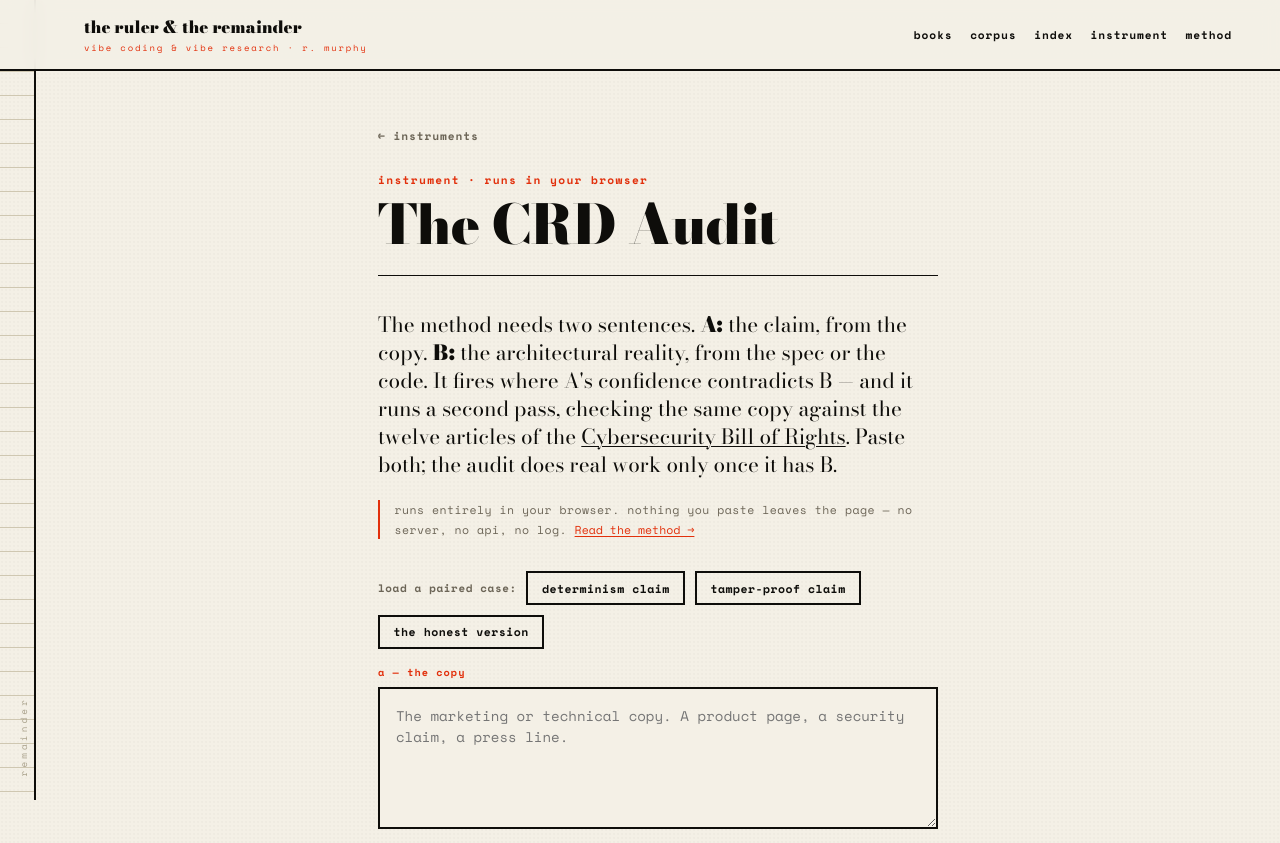
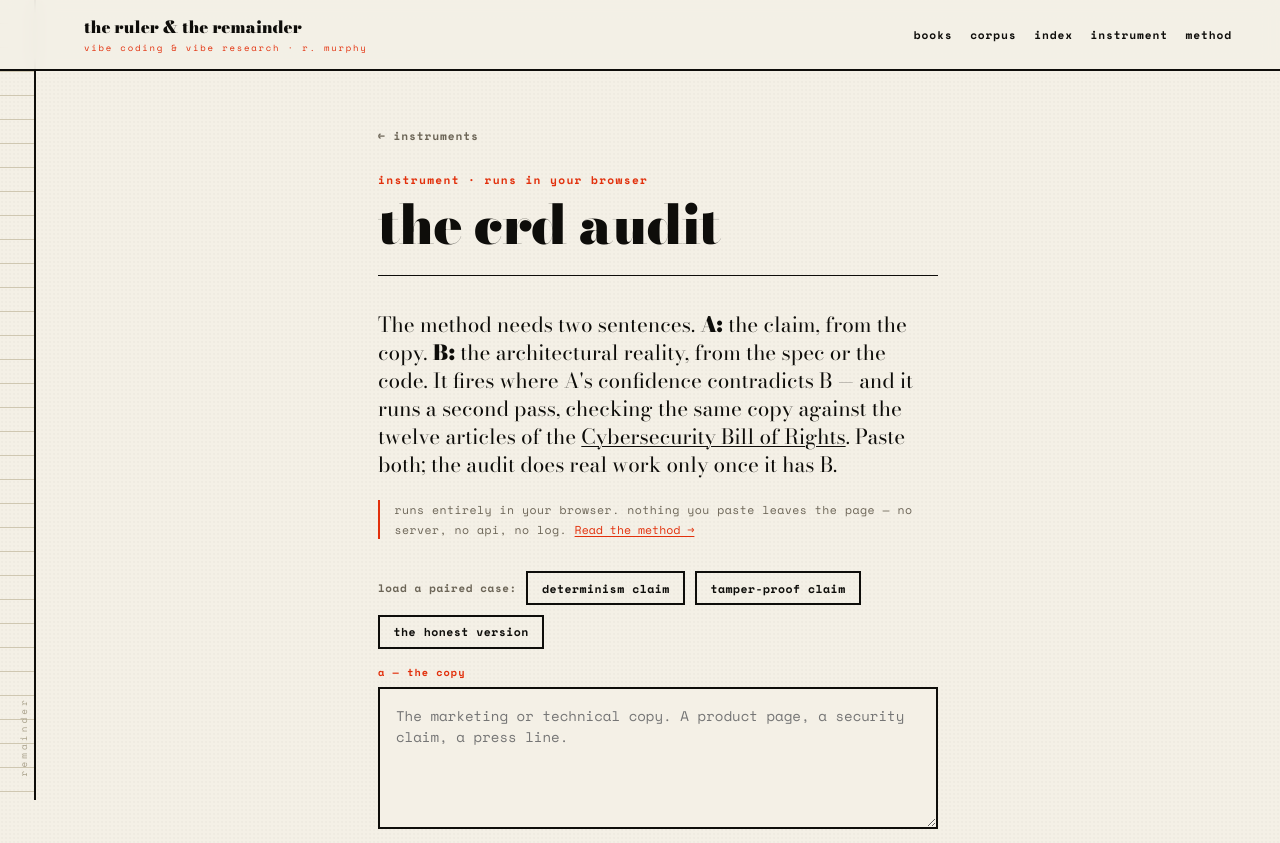
Before and after one commit to ryannlynnmurphy/ruler-and-remainder, a website: page tool/audit.html in a window 1280 px wide. Shown: the top 843 px of the page. Drawn offline with nearby package versions, Linux system fonts and the light colour scheme.

Commit message:
Commit fully to lowercase: force all headings/titles lowercase regardless of source caps

```diff
--- a/styles.css
+++ b/styles.css
@@ -38,6 +38,10 @@ a:hover { color: var(--measure); }
 
 .skip { position: absolute; left: -9999px; top: 0.5rem; z-index: 200; background: var(--ink); color: var(--paper); padding: 0.6rem 1rem; font-family: var(--mono); font-size: 0.78rem; text-transform: lowercase; letter-spacing: 0.06em; }
 .skip:focus { left: 0.5rem; }
+
+/* all lowercase, as a vibe — forces it regardless of source casing */
+.cover h1.title, .dept-head h2, .piece h1, .feature h3, .item h3, .dbrow a,
+.prose h1, .prose h2, .prose h3, .topbar .home, .verdict strong { text-transform: lowercase; }
 
 #measure { position: fixed; top: 0; left: 0; height: 4px; width: 0%; background: var(--measure); z-index: 100; transition: width 0.08s linear; }
 
```
